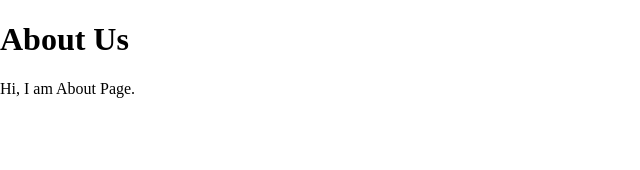
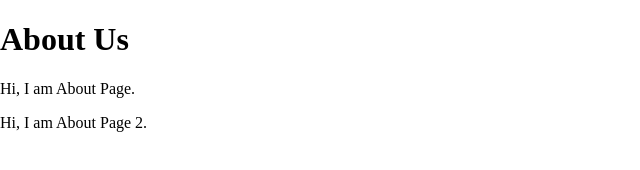
Before and after one commit to alwaysyash616/learning-git, a plain HTML site: page about.html in a window 1280 px wide. Shown: the whole page, without its empty margins (0-640 px from the left). Drawn offline with Linux system fonts and the light colour scheme.

Commit message:
add paragraph

```diff
--- a/about.html
+++ b/about.html
@@ -9,5 +9,6 @@
 <body>
     <h1>About Us</h1>
     <p>Hi, I am About Page.</p>
+    <p>Hi, I am About Page 2.</p>
 </body>
 </html>
```
